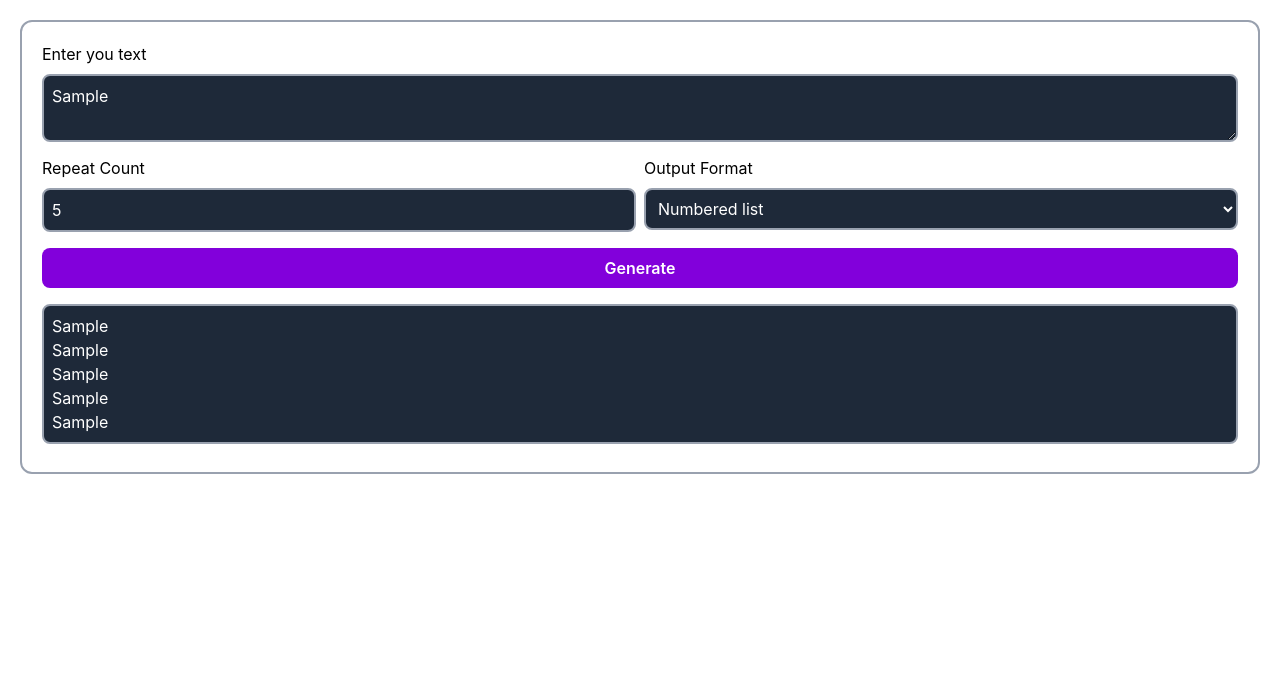
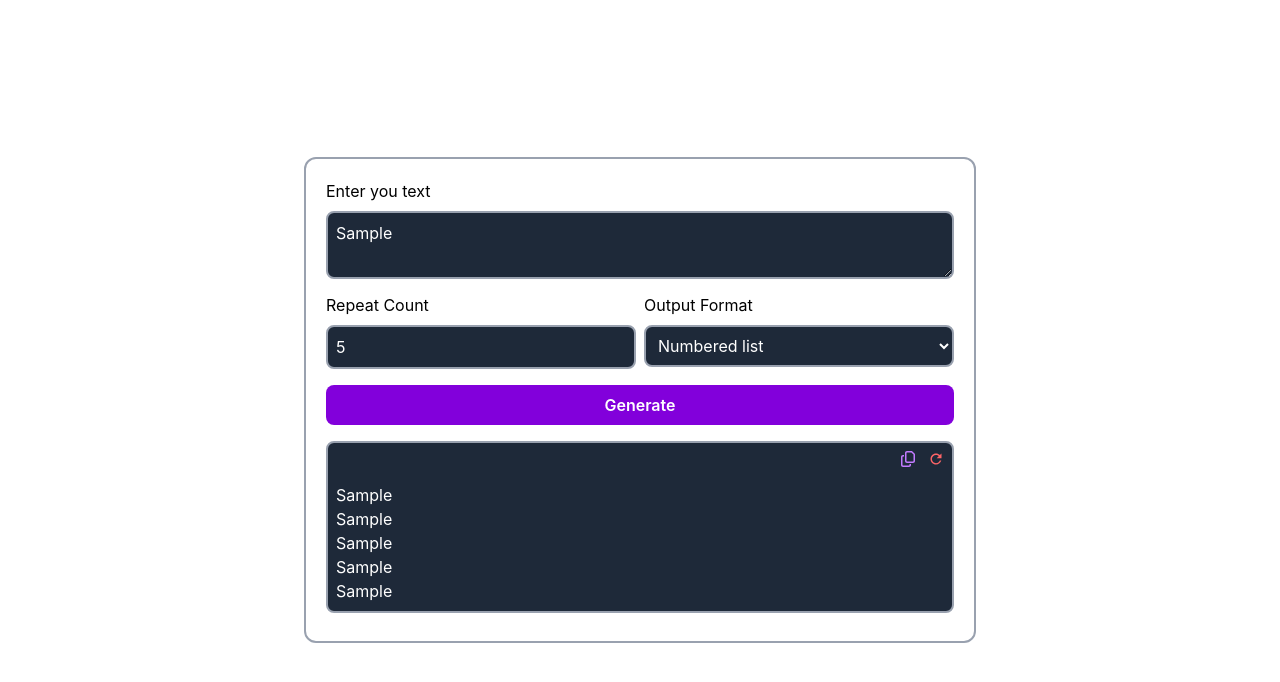
Before and after one commit to Emil-Binoy/data-looper, a React (Vite) app: page / in a window 1280 px wide. Both pictures are taken after typing "Sample", "5" into the empty fields and a click on the button "Generate". Shown: the top 682 px of the page. Built offline with nearby package versions, Linux system fonts and the light colour scheme.

Commit message:
feat: add output formatting, copy functionality, and UI improvements

```diff
--- a/package.json
+++ b/package.json
@@ -13,6 +13,7 @@
     "@tailwindcss/vite": "^4.2.4",
     "react": "^19.2.5",
     "react-dom": "^19.2.5",
+    "react-icons": "^5.6.0",
     "tailwindcss": "^4.2.4"
   },
   "devDependencies": {
--- a/src/pages/Home.jsx
+++ b/src/pages/Home.jsx
@@ -1,5 +1,8 @@
 import React from 'react'
 import { useState } from 'react'
+import { FaRegCopy } from "react-icons/fa6";
+import { IoMdRefresh } from "react-icons/io";
+
 const Home = () => {
     const [text, setText] = useState("");
     const [count, setCount] = useState("");
@@ -29,10 +32,22 @@ const Home = () => {
         setText("");
         setResult("");
     }
+
+    const copy=()=>{
+        if (!result) return;
+
+        navigator.clipboard.writeText(result)
+        .then(()=>{
+            alert("text copied");
+        })
+        .catch(()=>{
+            alert("failed to copy");
+        })
+    }
   return (
-    <section className='p-5'>
+    <section className='min-h-screen p-5 flex items-center justify-center'>
         <div
-            className='p-5 border-2 border-gray-400 rounded-xl'
+            className='p-5 border-2 border-gray-400 rounded-xl w-full max-w-2xl '
         >
             <div>
                 <h1>Enter you text</h1>
@@ -42,6 +57,7 @@ const Home = () => {
                     className='p-2 border-2 border-gray-400 rounded-lg text-white bg-gray-800 w-full my-2'
                     value={text}
                     onChange={(e)=> setText(e.target.value)}
+                    required
                 />
             </div>
             <div className='flex gap-2'>
@@ -52,6 +68,7 @@ const Home = () => {
                         className='p-2 border-2 w-full border-gray-400 rounded-lg text-white bg-gray-800 my-2'
                         value={count}
                         onChange={(e)=> setCount(e.target.value)}
+                        required
                     />
                 </div>
                 <div className='w-full'>
@@ -69,20 +86,34 @@ const Home = () => {
             </div>
 
             <button
-                className='w-full bg-purple-700 rounded-lg text-white p-2 font-semibold my-2'
+                className='w-full bg-purple-700 rounded-lg text-white p-2 font-semibold my-2 hover:bg-purple-600 active:scale-95 transition-all duration-300 ease-in-out '
                 onClick={showResult}
             >
                 Generate
             </button>
 
-            {/* <button
-                onClick={refresh}
-            >
-                refresh
-            </button> */}
-            <div className="whitespace-pre-line p-2 border-2 border-gray-400 rounded-lg text-white bg-gray-800 my-2">
-                {result}
-            </div>
+
+            {result&&(
+                <div className="relative  p-2 border-2 border-gray-400 rounded-lg text-white bg-gray-800 my-2">
+                    <div className='absolute top-2 right-2 flex gap-3 '>
+                        <button
+                            className='flex items-center gap-1 text-purple-400 hover:text-purple-300 transition'
+                            onClick={copy}
+                        >
+                            <FaRegCopy />
+                        </button>
+                        <button
+                            className='flex items-center gap-1 text-red-400 hover:text-red-300 transition'
+                            onClick={refresh}
+                        >
+                            <IoMdRefresh />
+                        </button>
+                    </div>
+                    <div className='mt-8 whitespace-pre-line max-h-60 overflow-y-auto'>
+                        {result}
+                    </div>
+                </div>
+            )}
         </div>
     </section>
   )
```
Also changed, not shown: 1 other file (tests, documents, lock files or other folders).
